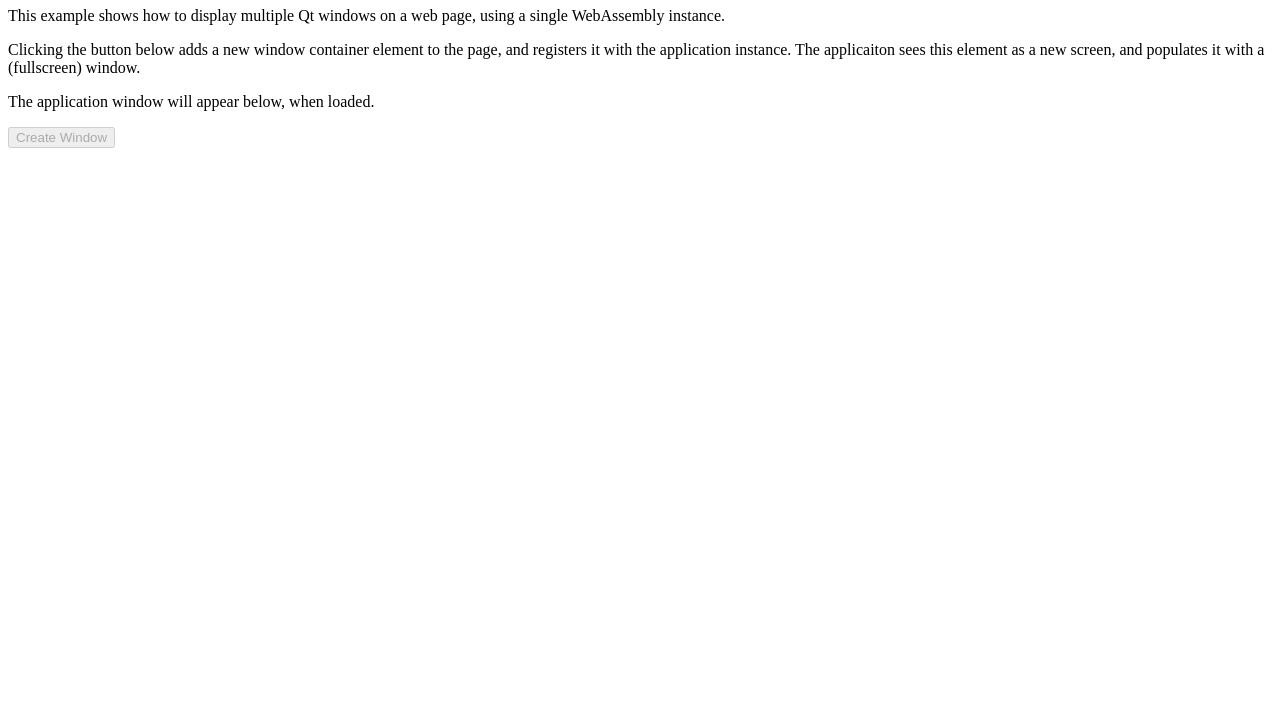
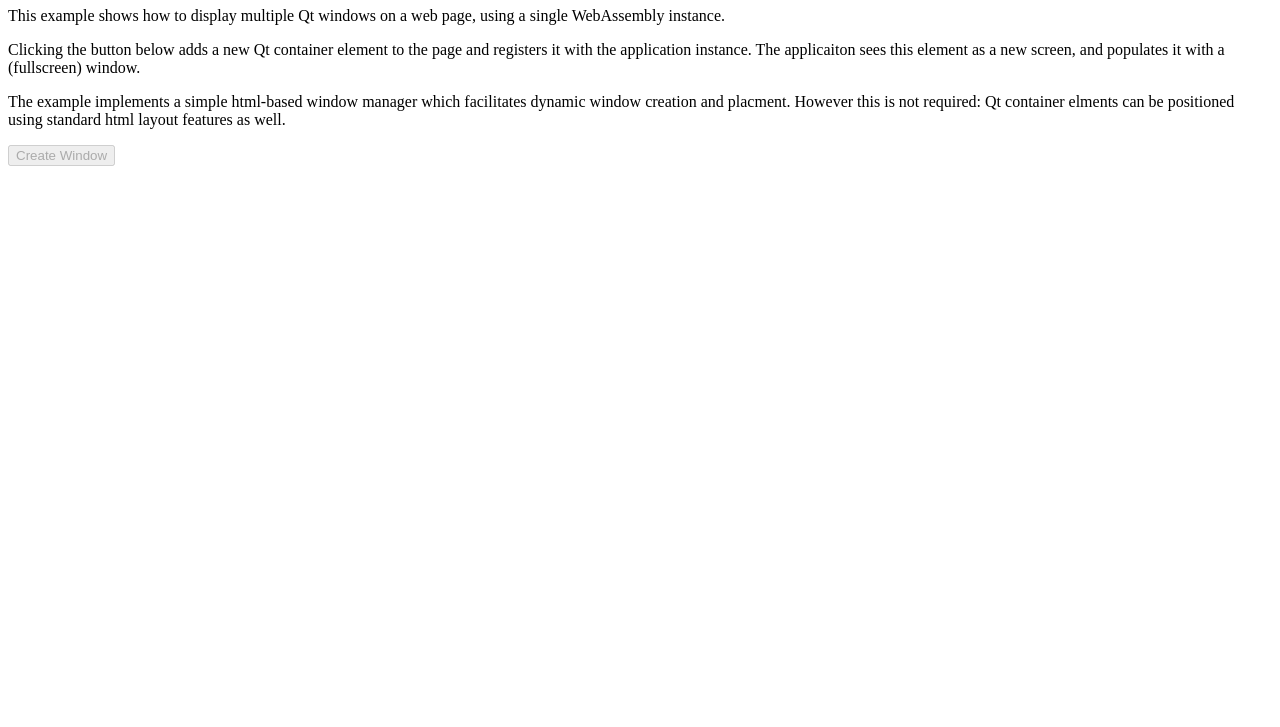
Before and after one commit to msorvig/qt-web-utils, a plain HTML site: page examples/multiple_windows/index.html in a window 1280 px wide. Shown: the part 73-800 px from the top of the page. Drawn offline with Linux system fonts and the light colour scheme; a script that the page names is missing.

Commit message:
Move window manage explanation to web page.

```diff
--- a/examples/multiple_windows/index.html
+++ b/examples/multiple_windows/index.html
@@ -28,10 +28,7 @@
                 cascadeOffset += 10;
                 n += 1;
 
-                // qwm.js implements a minimal/toy html window manager, which we'll
-                // use for the purpose of this example. Using this window manager is
-                // not required; the window containers can also be managed using html
-                // layouts.
+                // qwm.js implements a minimal/toy html window manager, for the purpose of this example.
                 let window = new QwmWindow(cascadeOffset, cascadeOffset);
                 window.title = "Window #" + n;
 
@@ -59,12 +56,14 @@
       <p>This example shows how to display multiple Qt windows on a web page,
          using a single WebAssembly instance.</p>
 
-      <p>Clicking the button below adds a new window container element to the
-         page, and registers it with the application instance. The applicaiton
-         sees this element as a new screen, and populates it with a (fullscreen)
+      <p>Clicking the button below adds a new Qt container element to the page
+         and registers it with the application instance. The applicaiton sees
+         this element as a new screen, and populates it with a (fullscreen)
          window.</p>
 
-      <p>The application window will appear below, when loaded.</p>
+      <p>The example implements a simple html-based window manager which facilitates
+         dynamic window creation and placment. However this is not required: Qt
+         container elments can be positioned using standard html layout features as well.</p>
 
       <button type="button" id="create-window-button" disabled>Create Window</button>
   </body>
```
